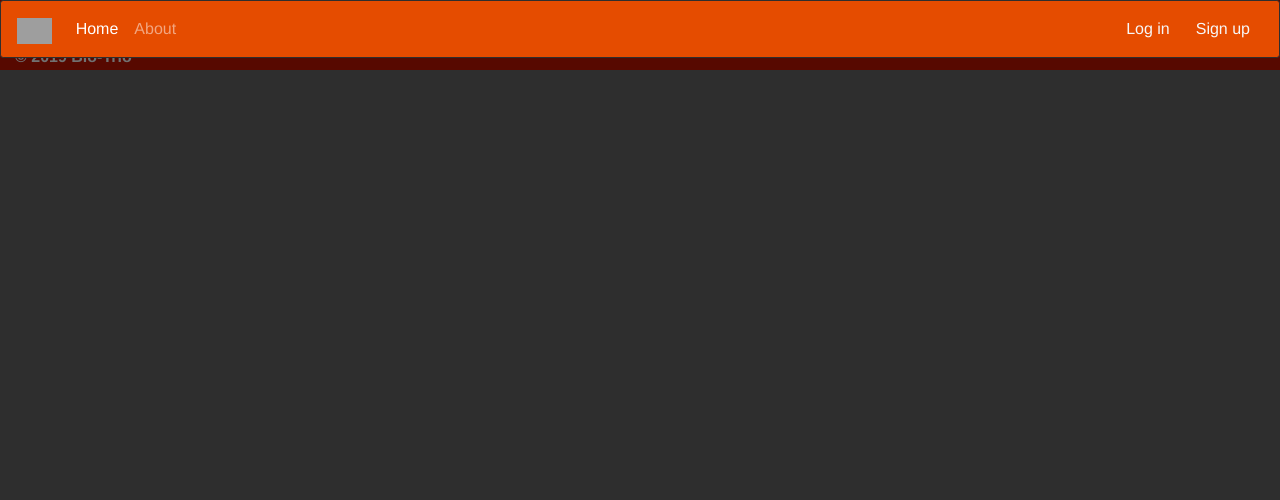
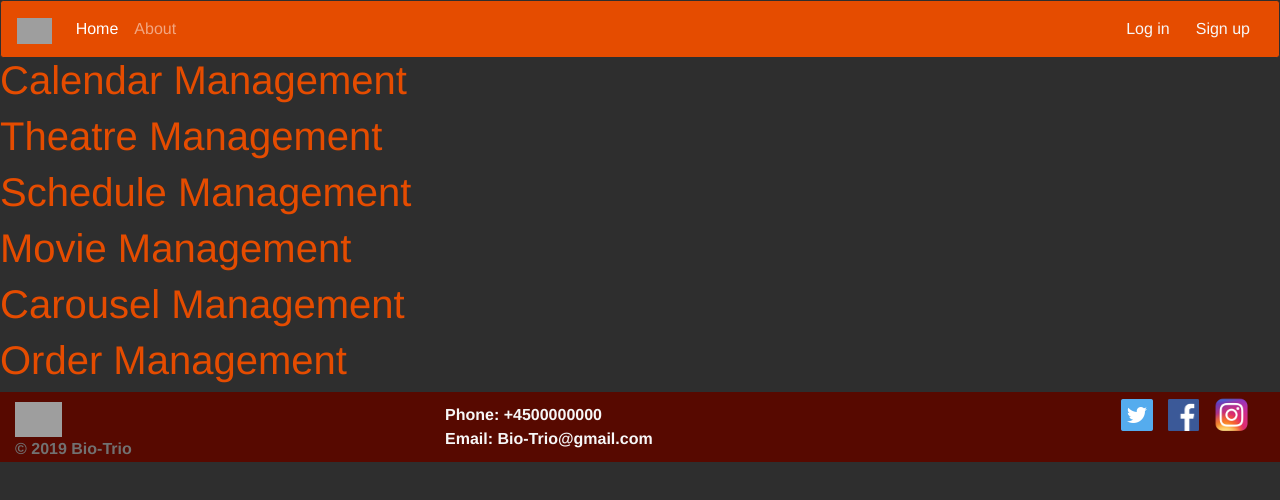
Before and after one commit to 0m-ax/bio-trio, a Vue app in the folder frontend/: page /admin in a window 1280 px wide. Shown: the top 500 px of the page. Built offline with nearby package versions, Linux system fonts and the light colour scheme; grey boxes are pictures that could not be loaded.

Commit message:
admin pages

```diff
--- a/frontend/src/router.js
+++ b/frontend/src/router.js
@@ -34,6 +34,42 @@ export default new Router({
       name: "movie",
       component: () =>
         import("./views/MovieTemplate.vue")
+    },
+    {
+      path: "/admin",
+          name: "admin",
+        component: () =>
+      import("./views/adminPage.vue")
+    },
+    {
+      path: "/admin/CarouselManagement",
+          name: "admin-carousel",
+        component: () =>
+      import("./views/admin/CarouselManagement.vue")
+    },
+    {
+      path: "/admin/MovieManagement",
+          name: "admin-movie",
+          component: () =>
+      import("./views/admin/MovieManagement.vue")
+    },
+    {
+      path: "/admin/OrderManagement",
+          name: "admin-order",
+        component: () =>
+      import("./views/admin/OrderManagement.vue")
+    },
+    {
+      path: "/admin/ScheduleManagement",
+          name: "admin-schedule",
+        component: () =>
+      import("./views/admin/ScheduleManagement.vue")
+    },
+    {
+      path: "/admin/TheatreManagement",
+          name: "admin-theatre",
+        component: () =>
+      import("./views/admin/TheatreManagement.vue")
     }
   ]
 });
--- /dev/null
+++ b/frontend/src/views/admin/CarouselManagement.vue
@@ -0,0 +1,5 @@
+<template>
+    <div>
+        <h1>Carousel</h1>
+    </div>
+</template>
--- /dev/null
+++ b/frontend/src/views/admin/MovieManagement.vue
@@ -0,0 +1,5 @@
+<template>
+    <div>
+        <h1>Movie</h1>
+    </div>
+</template>
--- /dev/null
+++ b/frontend/src/views/admin/OrderManagement.vue
@@ -0,0 +1,5 @@
+<template>
+    <div>
+        <h1>Order</h1>
+    </div>
+</template>
--- /dev/null
+++ b/frontend/src/views/admin/ScheduleManagement.vue
@@ -0,0 +1,5 @@
+<template>
+    <div>
+        <h1>Schedule</h1>
+    </div>
+</template>
--- /dev/null
+++ b/frontend/src/views/admin/TheatreManagement.vue
@@ -0,0 +1,5 @@
+<template>
+    <div>
+        <h1>Thatre</h1>
+    </div>
+</template>
--- /dev/null
+++ b/frontend/src/views/adminPage.vue
@@ -0,0 +1,10 @@
+<template>
+    <div class="adminPage">
+        <a href="/admin/cal"><h1>Calendar Management</h1></a>
+        <a href="/admin/TheatreManagement"><h1>Theatre Management</h1></a>
+        <a href="/admin/ScheduleManagement"><h1>Schedule Management</h1></a>
+        <a href="/admin/MovieManagement"><h1>Movie Management</h1></a>
+        <a href="/admin/CarouselManagement"><h1>Carousel Management</h1></a>
+        <a href="/admin/OrderManagement"><h1>Order Management</h1></a>
+    </div>
+</template>
```
Also changed, not shown: 1 other file (tests, documents, lock files or other folders).
